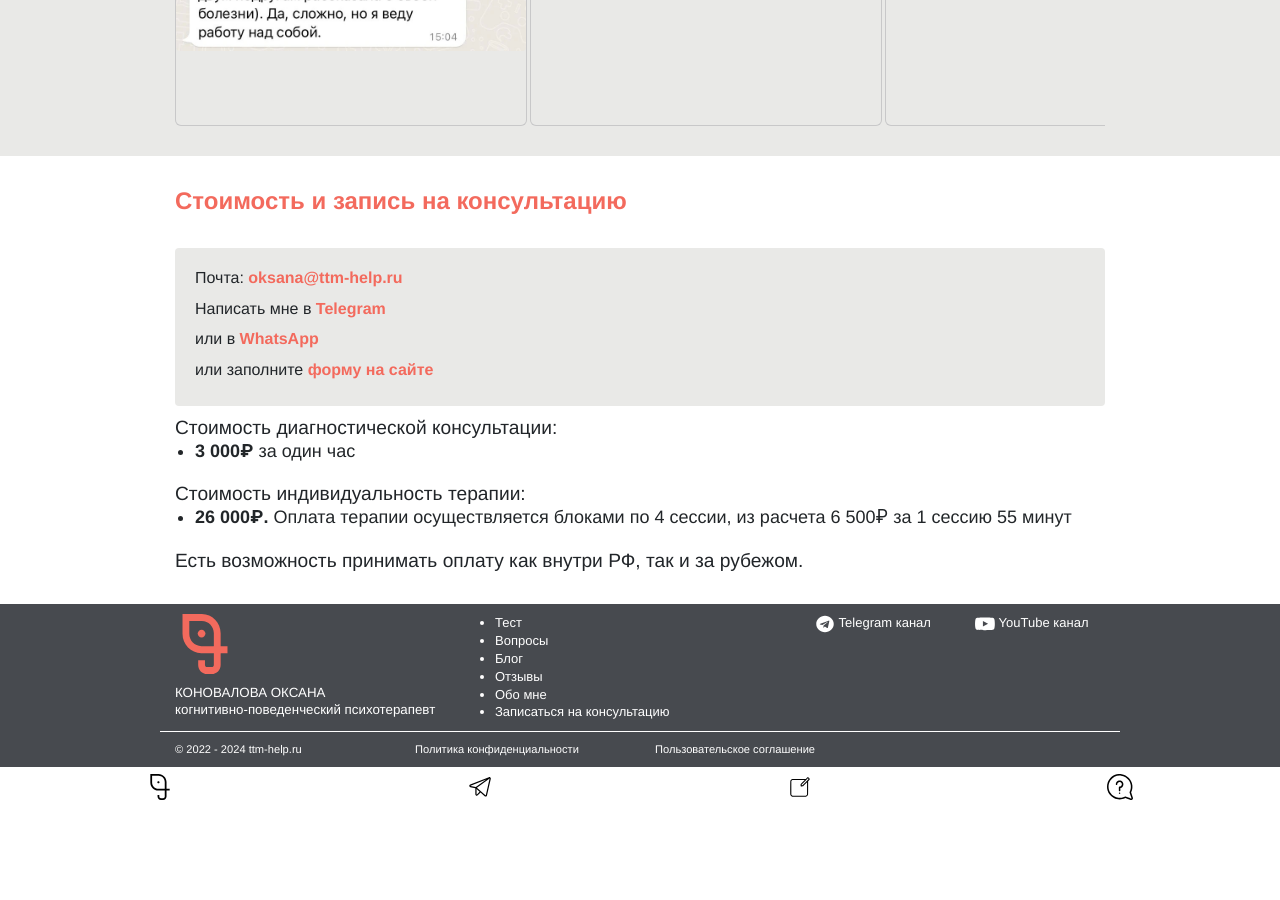
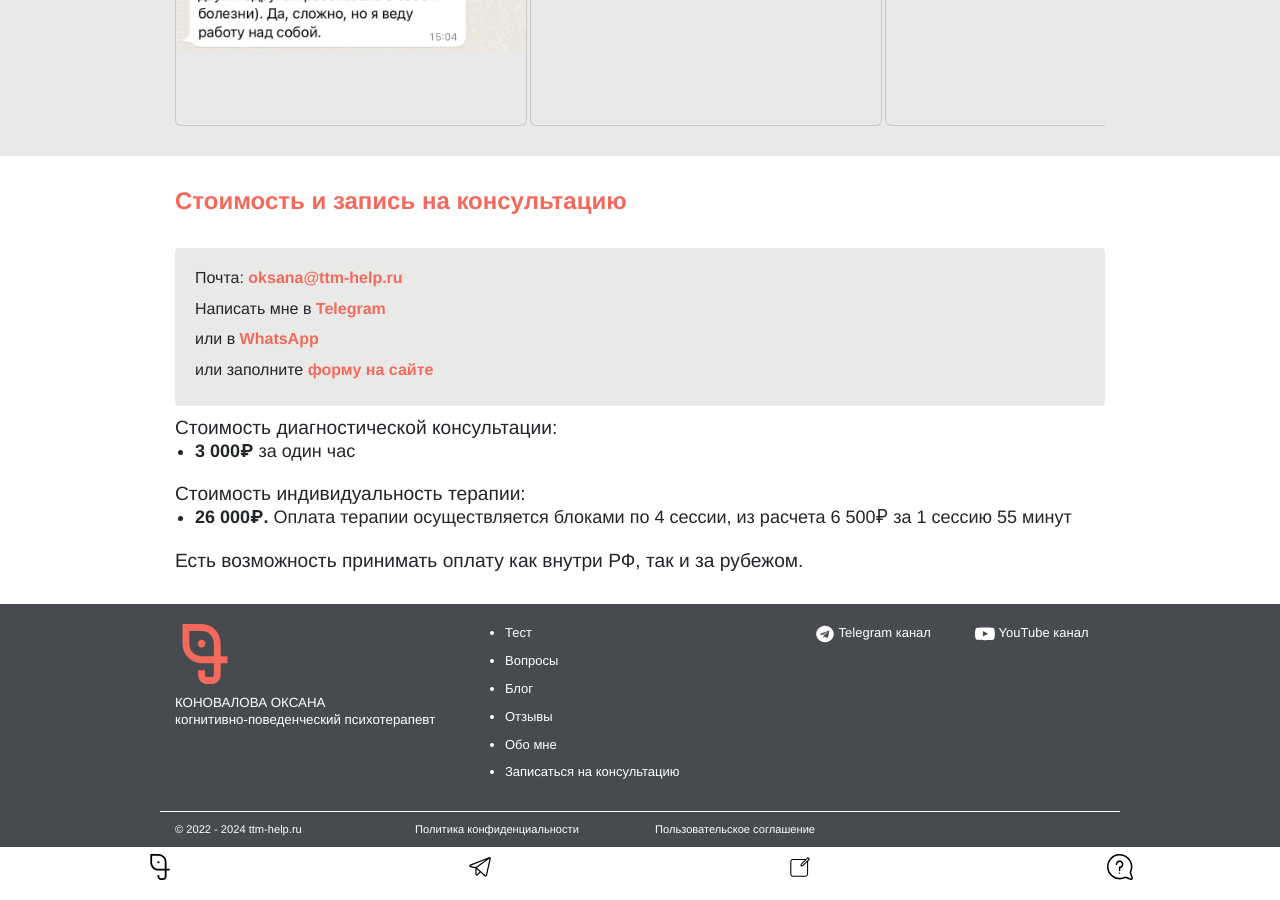
Before and after one commit to ttm-help/ttm-help.github.io, a Jekyll site: the page built from index.md, in a window 1280 px wide and 900 px high, scrolled down 5572 px. Built offline with Jekyll 4.4.1, drawn with Linux system fonts in a browser that asks for light colours; before the commit the page ends 6392 px from its top, so only the background shows below that.

Commit message:
update footer

```diff
--- a/_includes/footer.html
+++ b/_includes/footer.html
@@ -1,5 +1,6 @@
-<div class="footer pb-md-0 pb-2">
-    <div class="container" style="color: white !important;">
+<div class="footer pt-1">
+    <div class="container">
+        <div class="col" style="color: white !important;">
             <div class="row mb-1">
                 <div class="col-12 col-md-4">
                     <div class="row align-items-center">
@@ -23,16 +24,18 @@
                     </div>
                 </div>
                 <div class="col-12 col-md-4 social">
-                <div class="row justify-content-start mt-1">
-                    <div class="col-12 col-md-10 col-lg-8">
+                    <div class="row">
+                        <div class="col-12">
                             {% assign mainmenu = site.data.menus.main %}
-                        <ul class="ml-2">
+                            <div class="m-1">
+                               <ul>
                                    {% for item in mainmenu %}
-                            <li class="mt-2 mb-2 mt-sm-0 mb-sm-0">
+                                   <li class="pb-1">
                                        <a href="{{ item.url | relative_url }}">{{ item.name }}</a>
                                    </li>
                                    {% endfor %}
                                </ul>
+                            </div>
                         </div>
                     </div>
                 </div>
@@ -62,24 +65,25 @@
                                 border-color: white;
                                 border-top: solid 1px">
                 <div class="col-sm-3 pt-2 pt-sm-1">
-                <span>© 2022 - {{ site.time | date: '%Y' }} ttm-help.ru</span>
+                    © 2022 - {{ site.time | date: '%Y' }} ttm-help.ru
                 </div>
                 <div class="col-sm-3 pt-2 pt-sm-1">
                     <a class="d-inline mr-1" href="/assets/docs/privacy-policy.pdf" rel="nofollow">
-                    <span>️Политика конфиденциальности</span>
+                        Политика конфиденциальности
                     </a>
                 </div>
                 <div class="col-sm-3 pt-2 pt-sm-1">
                     <a class="d-inline" href="/assets/docs/user-agreement.pdf" rel="nofollow">
-                    <span>Пользовательское соглашение</span>
+                        Пользовательское соглашение
                     </a>
+                </div>
             </div>
         </div>
     </div>
 </div>
 
 <div class="mobile-footer-menu d-flex justify-content-around align-items-center mb-1 mb-md-0">
-    <a href="/" aria-label="сайт о лечении трихотилломании" >
+    <a href="/" aria-label="сайт о лечении трихотилломании">
         <img src="/assets/images/menu/index.svg"
              width="26" height="26"
              class="mb-2 mt-1"
```
Lines whose indentation alone changed are shown as unchanged.
